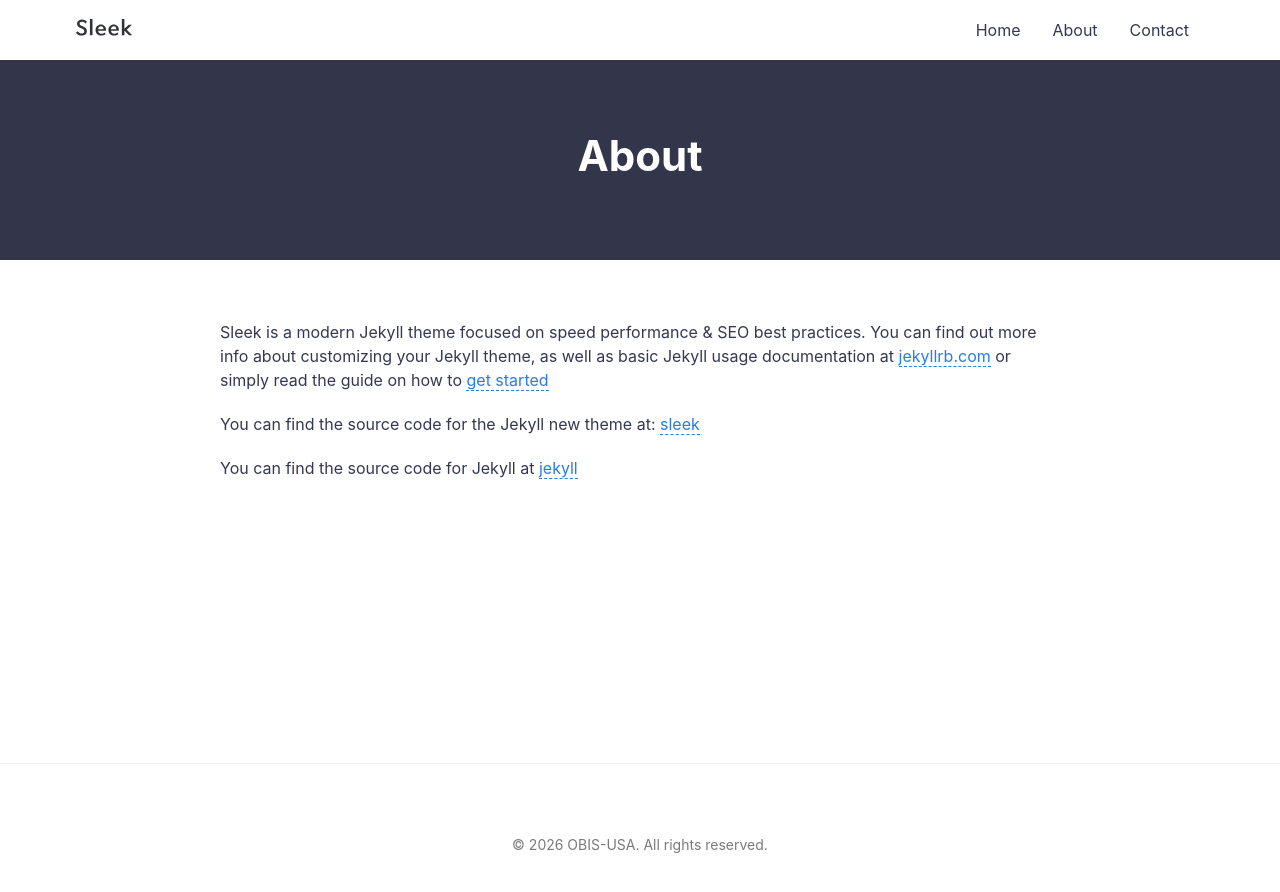
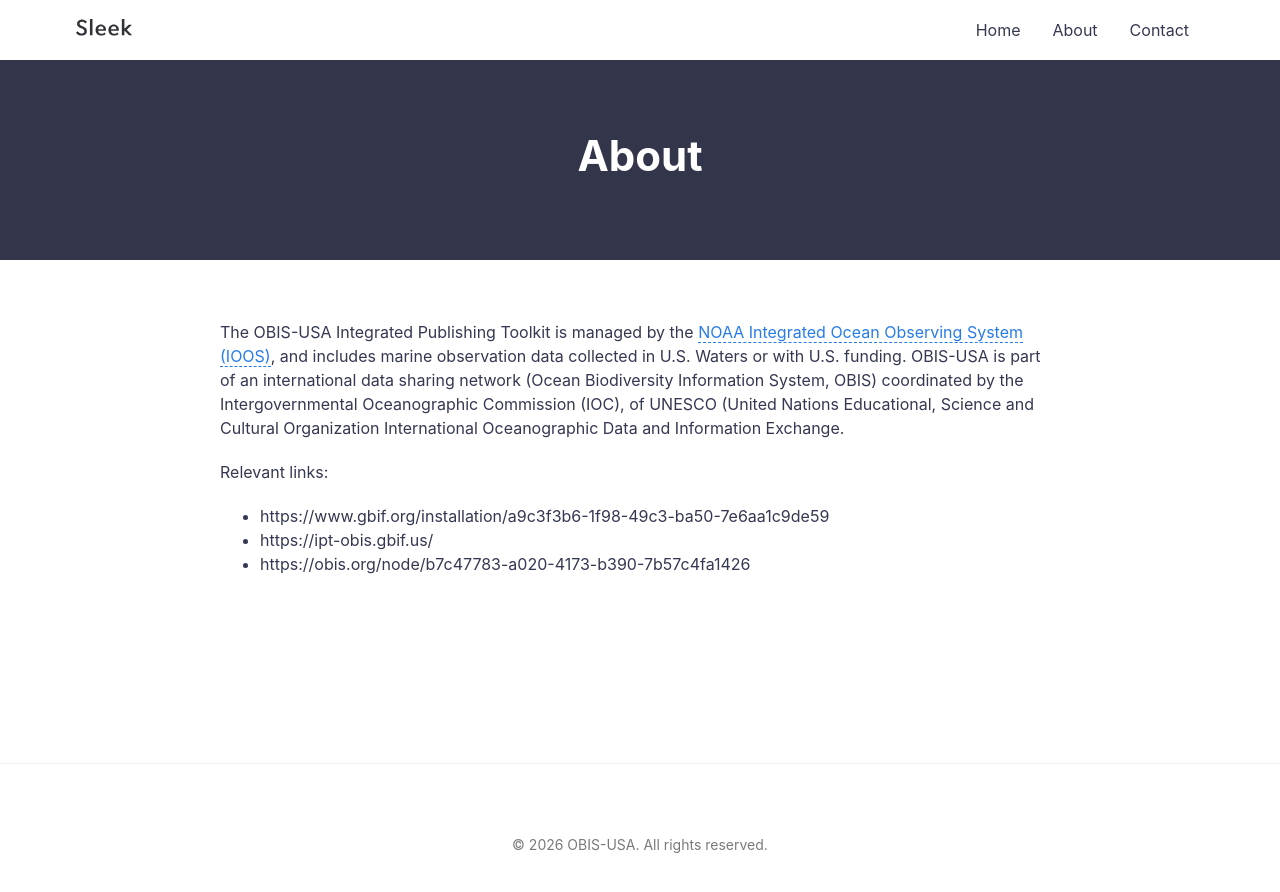
Before and after one commit to obis-usa/obis-usa.github.io, a Jekyll site: the page built from about.md, in a window 1280 px wide. Shown: the top 892 px of the page. Built offline with Jekyll 4.4.1, drawn with Linux system fonts in a browser that asks for light colours.

Commit message:
Update about.md

```diff
--- a/about.md
+++ b/about.md
@@ -4,10 +4,13 @@ title: About
 permalink: /about/
 ---
 
-Sleek is a modern Jekyll theme focused on speed performance & SEO best practices. You can find out more info about customizing your Jekyll theme, as well as basic Jekyll usage documentation at [jekyllrb.com](http://jekyllrb.com/) or simply read the guide on how to [get started](/getting-started)
+The OBIS-USA Integrated Publishing Toolkit is managed by the [NOAA Integrated Ocean Observing System (IOOS)](https://ioos.noaa.gov/), and
+includes marine observation data collected in U.S. Waters or with U.S. funding. OBIS-USA is part of an international
+data sharing network (Ocean Biodiversity Information System, OBIS) coordinated by the Intergovernmental Oceanographic
+Commission (IOC), of UNESCO (United Nations Educational, Science and Cultural Organization International Oceanographic
+Data and Information Exchange.
 
-You can find the source code for the Jekyll new theme at:
-[sleek](https://github.com/janczizikow/sleek)
-
-You can find the source code for Jekyll at
-[jekyll](https://github.com/jekyll/jekyll)
+Relevant links:
+* https://www.gbif.org/installation/a9c3f3b6-1f98-49c3-ba50-7e6aa1c9de59
+* https://ipt-obis.gbif.us/
+* https://obis.org/node/b7c47783-a020-4173-b390-7b57c4fa1426
```
